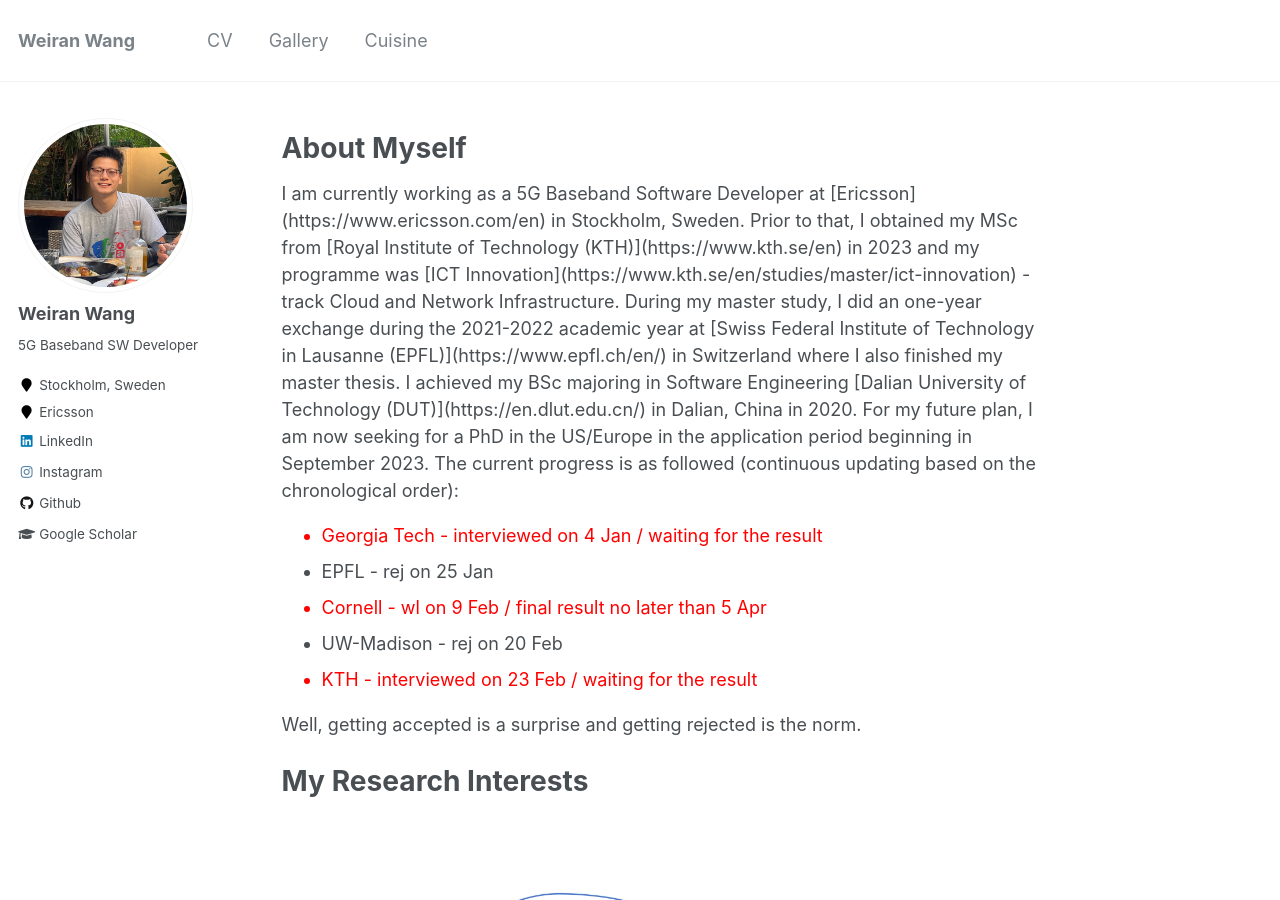
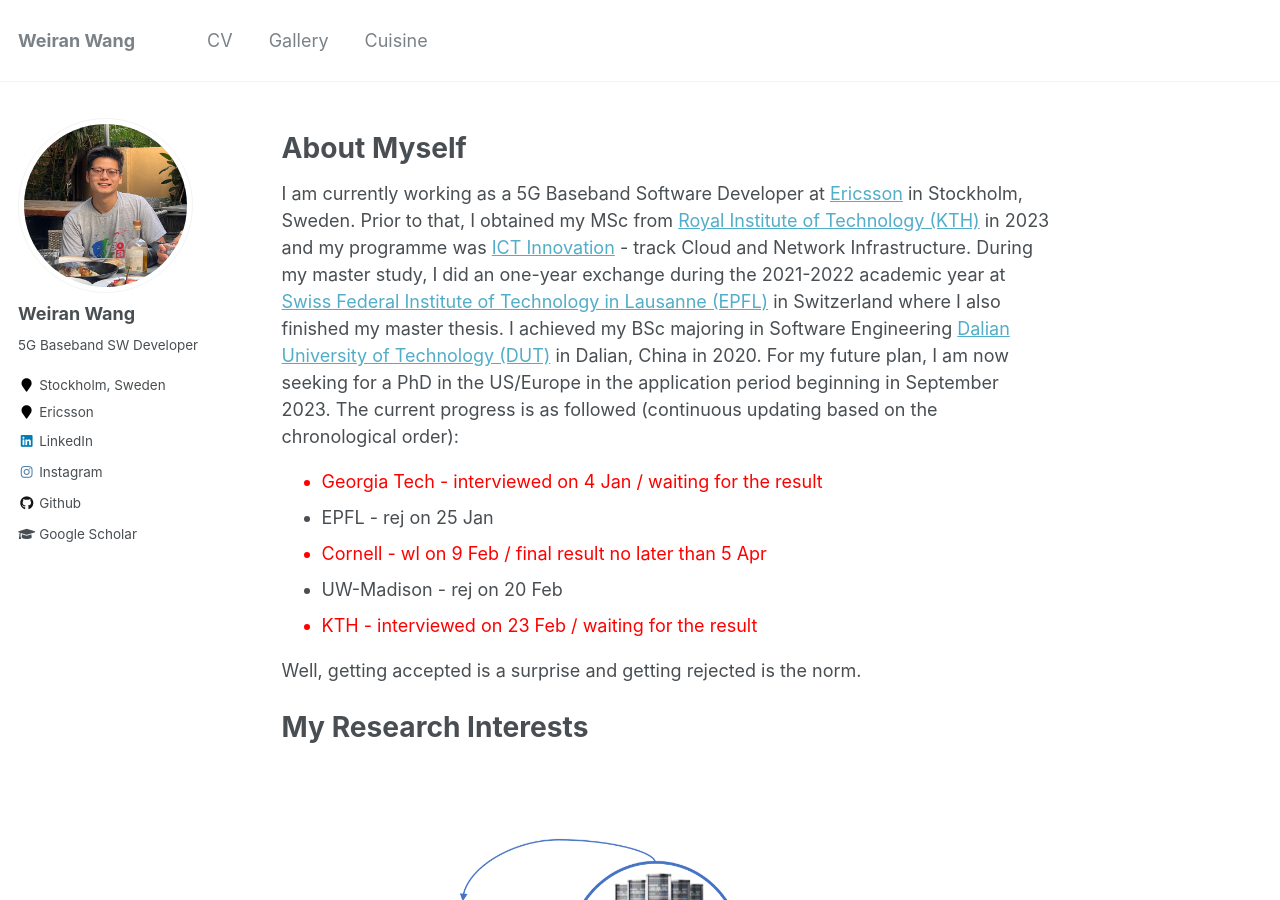
Before and after one commit to wangweiran0129/wangweiran0129.github.io, a Jekyll site: the page built from _pages/about.html, in a window 1280 px wide and 900 px high. Built offline with Jekyll 4.4.1, drawn with Linux system fonts in a browser that asks for light colours; some of the changed lines change nothing that is shown.

Commit message:
Fix the hyperlink bug in about.html and update the CV

```diff
--- a/_pages/about.html
+++ b/_pages/about.html
@@ -9,9 +9,9 @@ redirect_from:
 ---
 
 <h1>About Myself</h1>
-I am currently working as a 5G Baseband Software Developer at [Ericsson](https://www.ericsson.com/en) in Stockholm, Sweden.
+I am currently working as a 5G Baseband Software Developer at <a href="https://www.ericsson.com/en">Ericsson</a> in Stockholm, Sweden.
 
-Prior to that, I obtained my MSc from [Royal Institute of Technology (KTH)](https://www.kth.se/en) in 2023 and my programme was [ICT Innovation](https://www.kth.se/en/studies/master/ict-innovation) - track Cloud and Network Infrastructure. During my master study, I did an one-year exchange during the 2021-2022 academic year at [Swiss Federal Institute of Technology in Lausanne (EPFL)](https://www.epfl.ch/en/) in Switzerland where I also finished my master thesis. I achieved my BSc majoring in Software Engineering [Dalian University of Technology (DUT)](https://en.dlut.edu.cn/) in Dalian, China in 2020.
+Prior to that, I obtained my MSc from <a href="https://www.kth.se/en">Royal Institute of Technology (KTH)</a> in 2023 and my programme was <a href="https://www.kth.se/en/studies/master/ict-innovation">ICT Innovation</a> - track Cloud and Network Infrastructure. During my master study, I did an one-year exchange during the 2021-2022 academic year at <a href="https://www.epfl.ch/en/">Swiss Federal Institute of Technology in Lausanne (EPFL)</a> in Switzerland where I also finished my master thesis. I achieved my BSc majoring in Software Engineering <a href="https://en.dlut.edu.cn/">Dalian University of Technology (DUT)</a> in Dalian, China in 2020.
 
 For my future plan, I am now seeking for a PhD in the US/Europe in the application period beginning in September 2023.
 The current progress is as followed (continuous updating based on the chronological order):
```
Also changed, not shown: 1 other file.
